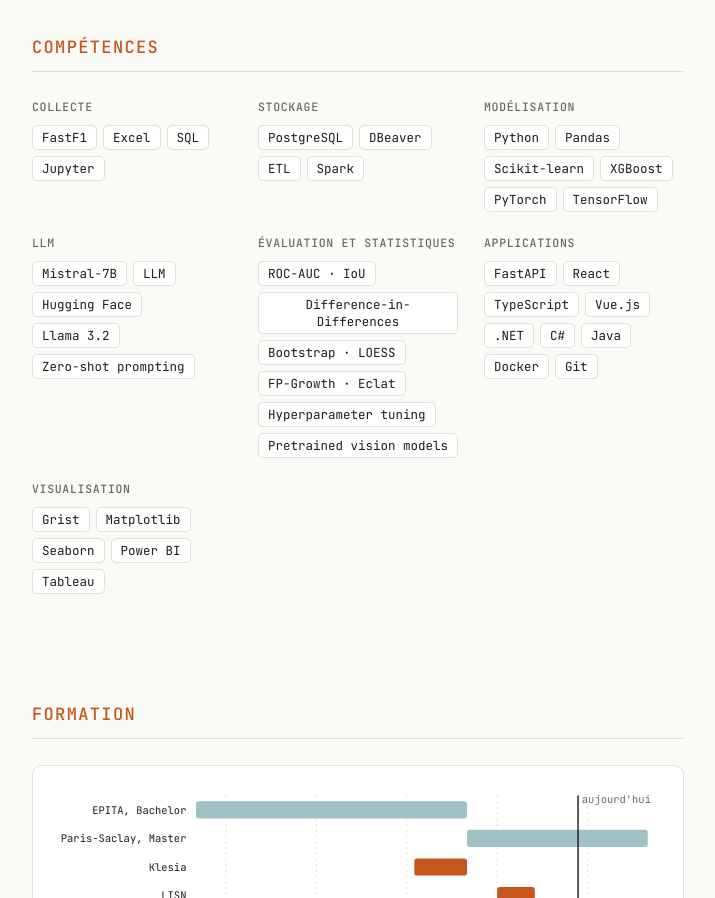
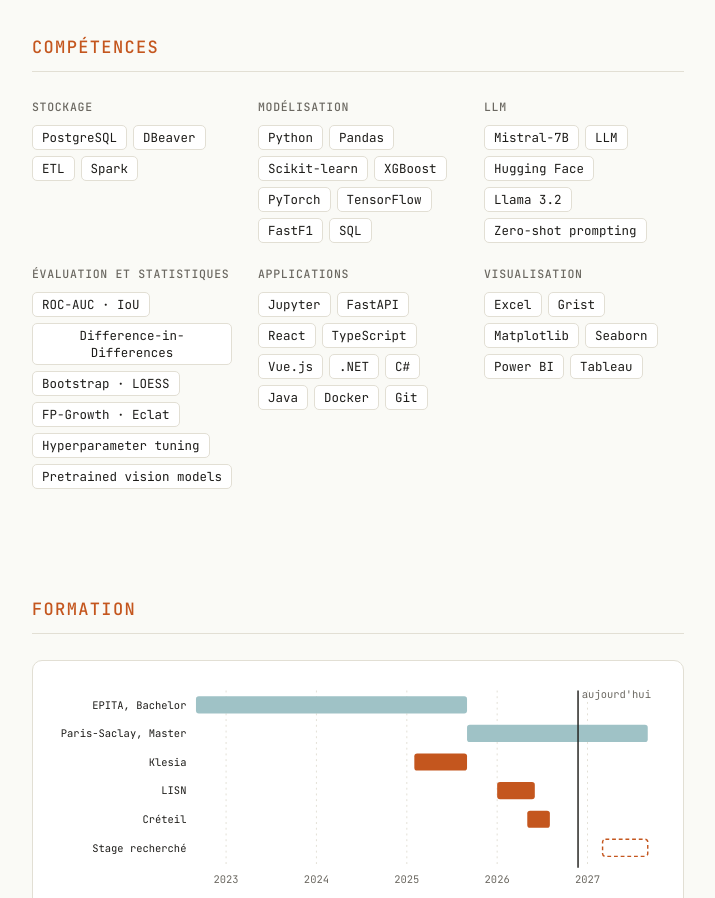
Before and after one commit to sathyagnanou/portfolio, a plain HTML site: page index.html in a window 1280 px wide. Shown: the part 9188-10086 px from the top of the page, without its empty margins (282-997 px from the left). Drawn offline with nearby package versions, Linux system fonts and the light colour scheme.

Commit message:
Skills: drop Collecte, move Jupyter, Excel, SQL, FastF1

```diff
--- a/index.html
+++ b/index.html
@@ -690,10 +690,10 @@ footer { padding: 36px 0 50px; display: flex; justify-content: space-between; ga
     { n: "Hugging Face", s: "llm", p: ["fair"] },
     { n: "Llama 3.2", s: "llm", p: ["fair"] },
     { n: "Zero-shot prompting", s: "llm", p: ["fair"] },
-    { n: "FastF1", s: "ingest", p: ["f1"] },
-    { n: "Excel", s: "ingest", p: ["cre"] },
-    { n: "SQL", s: "ingest", p: ["kle"] },
-    { n: "Jupyter", s: "ingest", p: ["fair"] },
+    { n: "FastF1", s: "model", p: ["f1"] },
+    { n: "Excel", s: "viz", p: ["cre"] },
+    { n: "SQL", s: "model", p: ["kle"] },
+    { n: "Jupyter", s: "apps", p: ["fair"] },
     { n: "PostgreSQL", s: "store", p: ["kle"] },
     { n: "DBeaver", s: "store", p: ["kle"] },
     { n: "ETL", s: "store", p: [] },
@@ -720,7 +720,6 @@ footer { padding: 36px 0 50px; display: flex; justify-content: space-between; ga
     { n: "Pretrained vision models", s: "eval", p: ["inp"] }
   ];
   var STAGES = [
-    { k: "ingest", fr: "Collecte", en: "Ingest" },
     { k: "store", fr: "Stockage", en: "Store" },
     { k: "model", fr: "Modélisation", en: "Model" },
     { k: "llm", fr: "LLM", en: "LLMs" },
```
